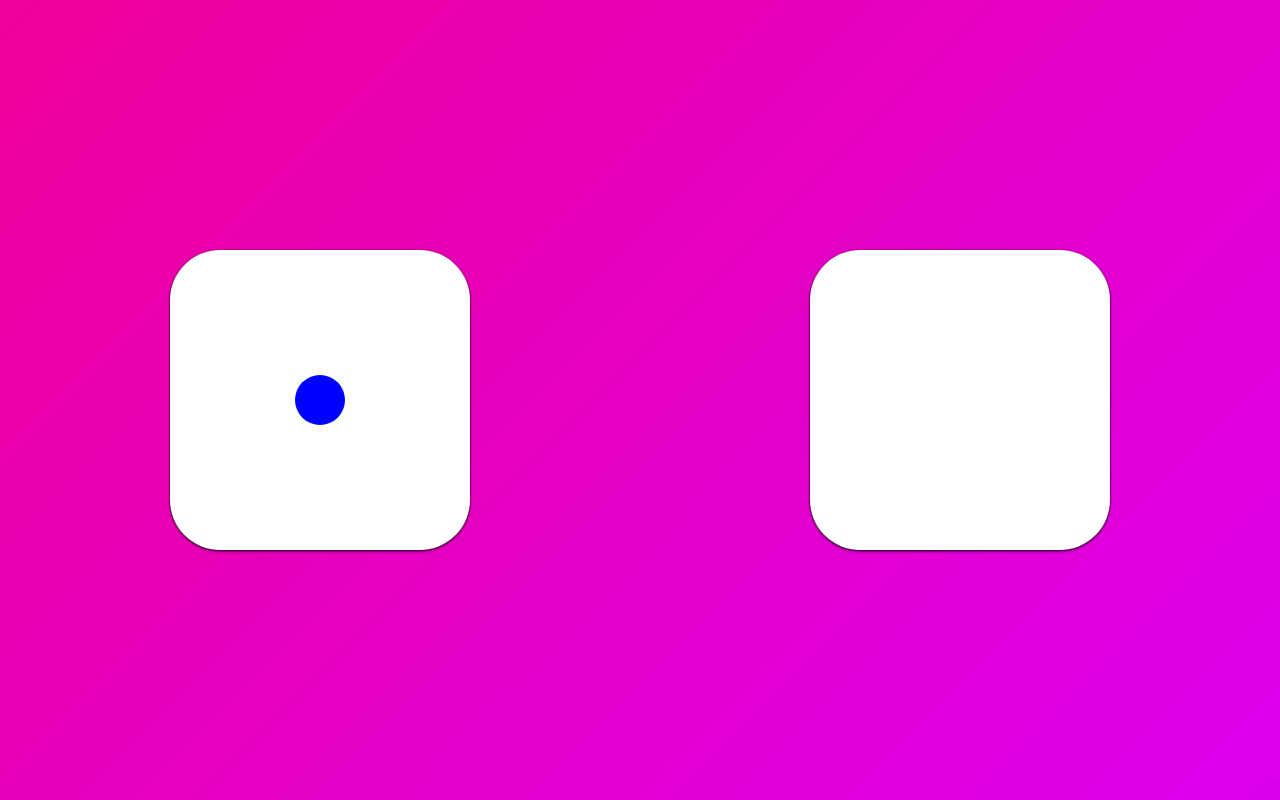
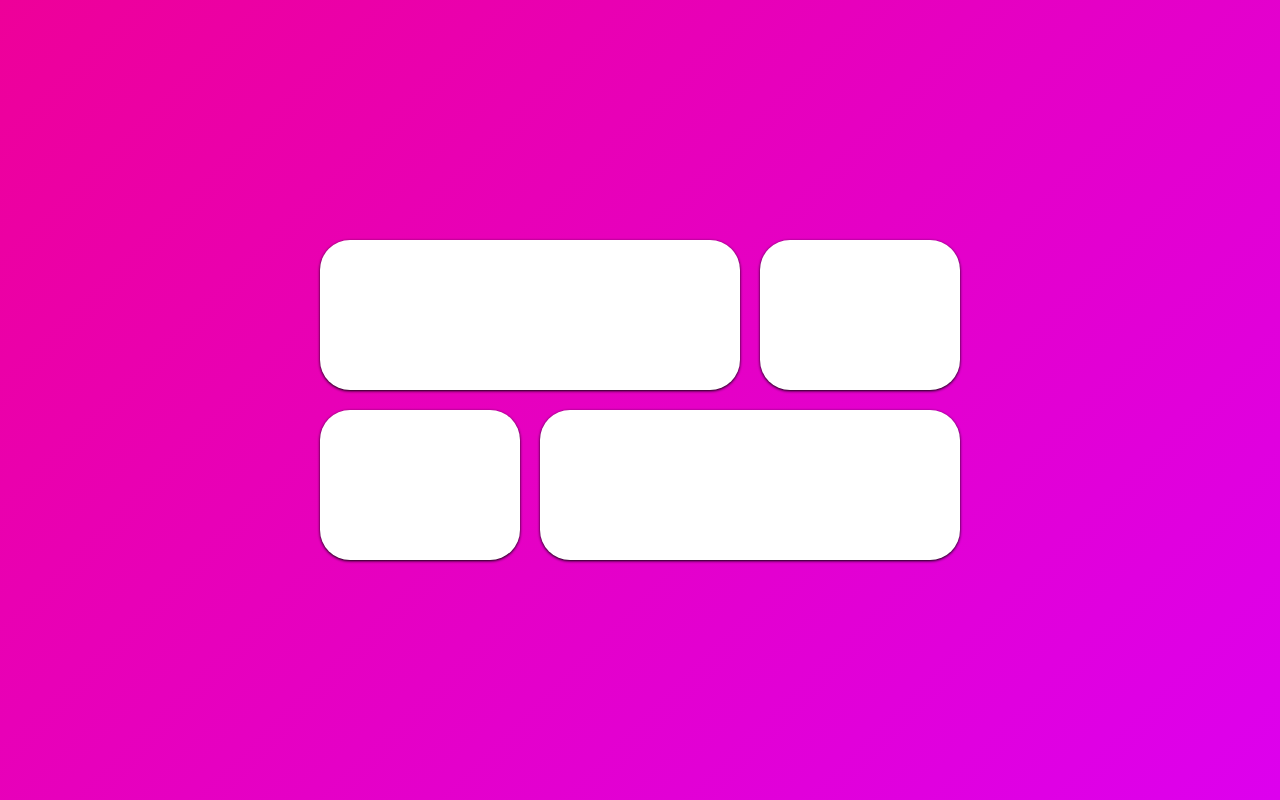
Before and after one commit to reignkk1/animations, a React (Create React App) app in the folder animation/: page / in a window 1280 px wide. Built offline with nearby package versions, Linux system fonts and the light colour scheme.

Commit message:
animation-prctice

```diff
--- a/animation/src/App.tsx
+++ b/animation/src/App.tsx
@@ -1,44 +1,68 @@
 import styled from "styled-components";
 import { motion, AnimatePresence } from "framer-motion";
 import { useState } from "react";
+import { exit } from "process";
 
 const Wrapper = styled(motion.div)`
   height: 100vh;
   width: 100vw;
   display: flex;
-  justify-content: space-around;
+  justify-content: center;
   align-items: center;
   background: linear-gradient(135deg, rgb(238, 0, 153), rgb(221, 0, 238));
 `;
 
+const Grid = styled.div`
+  display: grid;
+  grid-template-columns: repeat(3, 1fr);
+  gap: 20px;
+  div:first-child,
+  div:last-child {
+    width: 100%;
+    grid-column: span 2;
+  }
+`;
+
 const Box = styled(motion.div)`
-  width: 300px;
-  height: 300px;
+  width: 200px;
+  height: 150px;
   background-color: white;
-  border-radius: 50px;
+  border-radius: 30px;
   box-shadow: 0px 1px 3px black;
+  font-size: 50px;
+`;
+
+const Overlay = styled(motion.div)`
   display: flex;
   justify-content: center;
   align-items: center;
-  font-size: 50px;
-`;
-
-const Circle = styled(motion.div)`
-  width: 50px;
-  height: 50px;
-  border-radius: 50%;
-  background-color: blue;
+  width: 100%;
+  height: 100%;
+  position: absolute;
 `;
 
 function App() {
-  const [click, setClick] = useState(false);
-  const toggleClick = () => {
-    setClick((prev) => !prev);
-  };
+  const [id, setId] = useState<null | string>(null);
+
   return (
-    <Wrapper onClick={toggleClick}>
-      <Box>{!click ? <Circle layoutId="circle" /> : null}</Box>
-      <Box>{click ? <Circle layoutId="circle" /> : null}</Box>
+    <Wrapper>
+      <Grid>
+        {[1, 2, 3, 4].map((n) => (
+          <Box key={n} onClick={() => setId(n + "")} layoutId={n + ""} />
+        ))}
+      </Grid>
+      <AnimatePresence>
+        {id ? (
+          <Overlay
+            onClick={() => setId(null)}
+            initial={{ backgroundColor: "rgba(0, 0, 0, 0)" }}
+            animate={{ backgroundColor: "rgba(0, 0, 0, 0.5)" }}
+            exit={{ backgroundColor: "rgba(0, 0, 0, 0)" }}
+          >
+            <Box layoutId={id} style={{ width: 300 }} />
+          </Overlay>
+        ) : null}
+      </AnimatePresence>
     </Wrapper>
   );
 }
```
